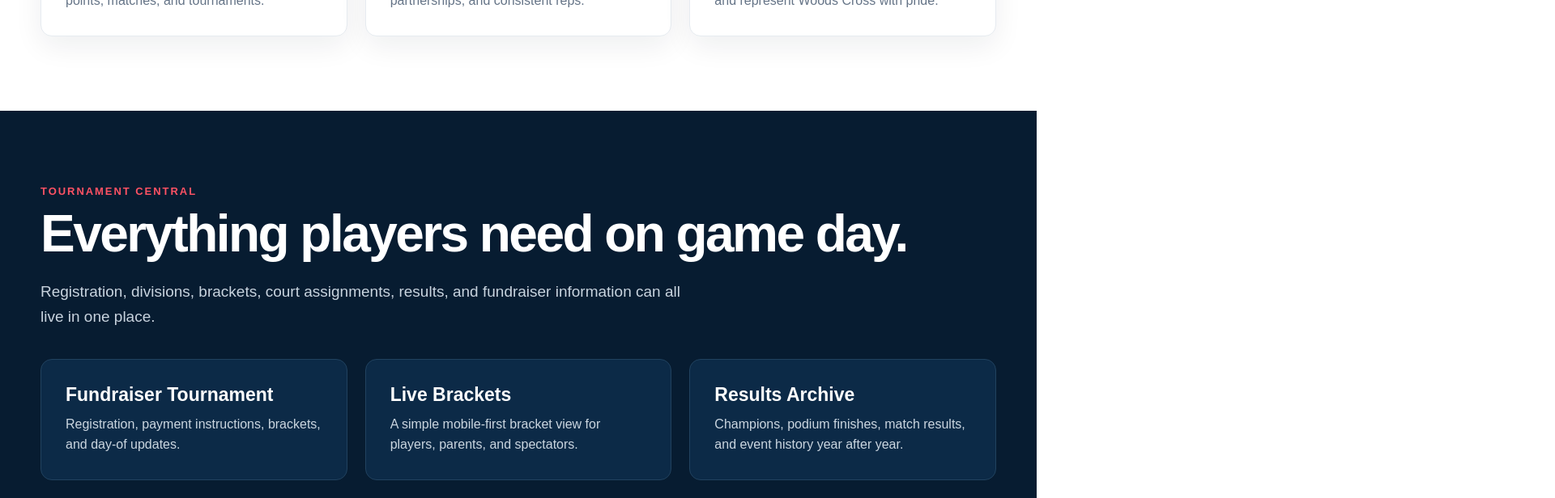
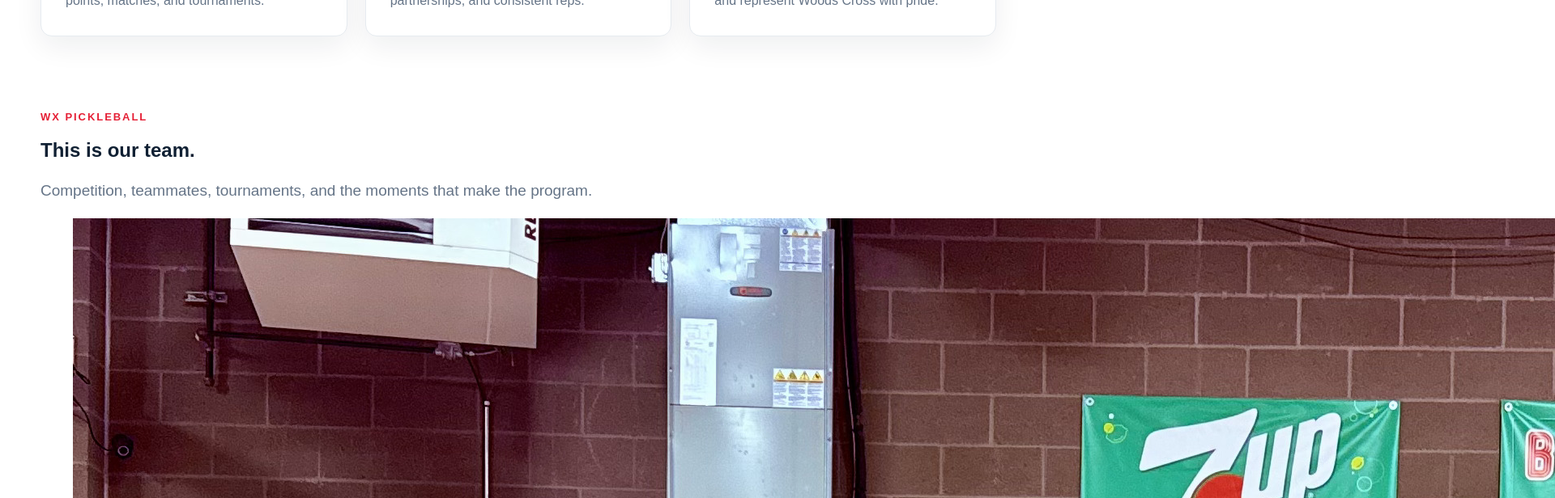
Before and after one commit to colesp-ui/wxpickleball, a Next.js app: page / in a window 1280 px wide. Shown: the part 1280-1896 px from the top of the page at 81% size, 1920 px wide, since content can reach past the window. Built offline with nearby package versions, Linux system fonts and the light colour scheme.

Commit message:
Add WX Pickleball team photo gallery

```diff
--- a/app/page.js
+++ b/app/page.js
@@ -85,6 +85,7 @@ export default function Home() {
         <section className="hero" id="home"><div className="container hero-grid"><div className="hero-inner"><div className="kicker">Woods Cross High School Pickleball</div><h1>PLAY TOGETHER.<br/>COMPETE TO WIN.</h1><p>One team. One program. A home for Woods Cross pickleball players, families, schedules, results, tournaments, and sponsors.</p><div className="actions"><a className="btn btn-primary" href="#schedule">View Schedule</a><a className="btn btn-secondary" href="#team">Meet the Team</a></div></div><div className="hero-logo-wrap"><img className="hero-logo" src={LOGO} alt="WX Pickleball wildcat logo" /></div></div></section>
         <section className="quick-strip"><div className="container quick-grid"><div><strong>TEAM</strong><span>Development + JV + Varsity</span></div><div><strong>SEASON</strong><span>2026–27</span></div><div><strong>HOME</strong><span>Woods Cross, Utah</span></div><div><strong>PROGRAM</strong><span>Compete • Improve • Represent</span></div></div></section>
         <section className="section" id="team"><div className="container"><div className="kicker">The Program</div><h2>Built to compete. Built together.</h2><p className="section-lead">WX Pickleball brings Woods Cross students together to develop skill, sportsmanship, confidence, and a team culture that represents the school well on and off the court.</p><div className="grid grid-3" style={{marginTop:36}}><div className="card"><div className="metric">01</div><h3>Compete</h3><p>Varsity and JV players preparing to win points, matches, and tournaments.</p></div><div className="card"><div className="metric">02</div><h3>Improve</h3><p>Better technique, smarter strategy, stronger partnerships, and consistent reps.</p></div><div className="card"><div className="metric">03</div><h3>Represent</h3><p>Play hard, show class, support teammates, and represent Woods Cross with pride.</p></div></div></div></section>
+        <section className="photo-section" id="photos"><div className="container"><div className="photo-heading"><div className="kicker">WX Pickleball</div><h2>This is our team.</h2><p className="section-lead">Competition, teammates, tournaments, and the moments that make the program.</p></div><div className="photo-showcase"><figure className="photo-feature"><img src="/IMG_2759.jpg" alt="WX Pickleball full team at a tournament" /></figure><div className="photo-grid"><figure><img src="/IMG_2473.jpg" alt="WX Pickleball team on court" /></figure><figure><img src="/IMG_3092.jpg" alt="WX Pickleball players at The Picklr" /></figure><figure><img src="/IMG_3237.jpg" alt="WX Pickleball team at an indoor event" /></figure><figure><img src="/IMG_2976.jpg" alt="WX Pickleball players on the podium" /></figure></div></div></div></section>
         <section className="section dark" id="tournaments"><div className="container"><div className="kicker red">Tournament Central</div><h2>Everything players need on game day.</h2><p className="section-lead">Registration, divisions, brackets, court assignments, results, and fundraiser information can all live in one place.</p><div className="grid grid-3" style={{marginTop:36}}><div className="card"><h3>Fundraiser Tournament</h3><p>Registration, payment instructions, brackets, and day-of updates.</p></div><div className="card"><h3>Live Brackets</h3><p>A simple mobile-first bracket view for players, parents, and spectators.</p></div><div className="card"><h3>Results Archive</h3><p>Champions, podium finishes, match results, and event history year after year.</p></div></div></div></section>
         <section className="section schedule-section" id="schedule"><div className="container"><h2 className="schedule-main-title">2026-2027 Season Events Schedule</h2><div className="schedule-groups">{scheduleGroups.map((group) => <ScheduleTable group={group} key={group.name} />)}</div><div className="schedule-note"><strong>Schedules are subject to change.</strong> Check back regularly for updates. All times Mountain Time (MT).</div></div></section>
         <section className="section dark" id="sponsors"><div className="container sponsor-grid"><div><div className="kicker red">Support WX</div><h2>Sponsors make the season bigger.</h2><p className="section-lead">Local partners help create better events, stronger fundraising, and more opportunities for our players.</p></div><img className="sponsor-logo" src={LOGO} alt="WX Pickleball logo" /></div></section>
```
